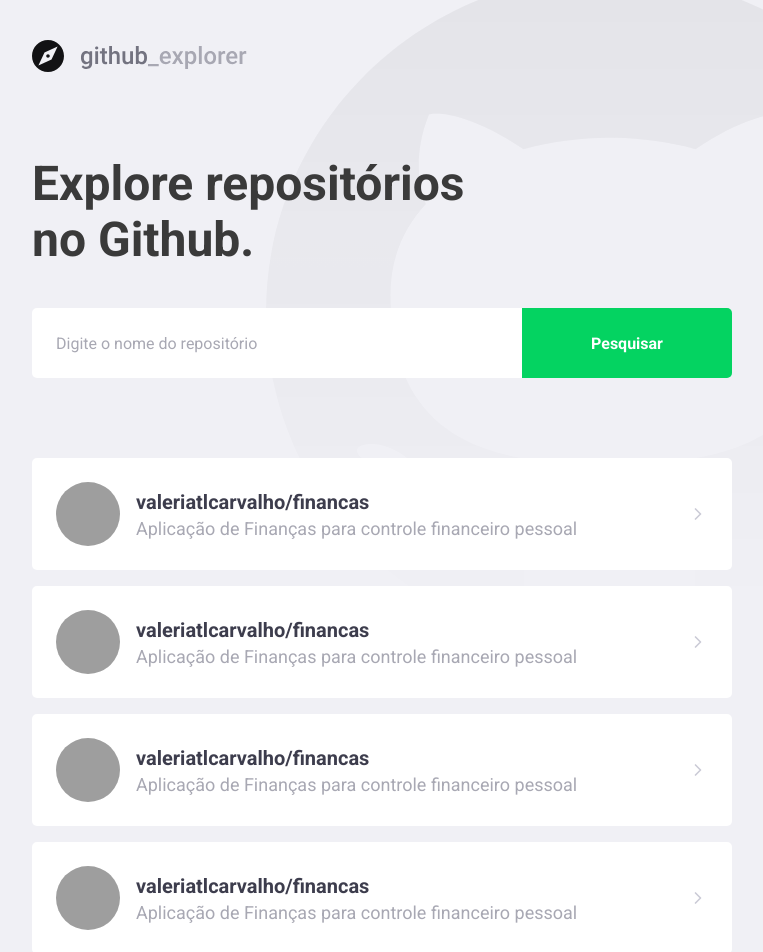
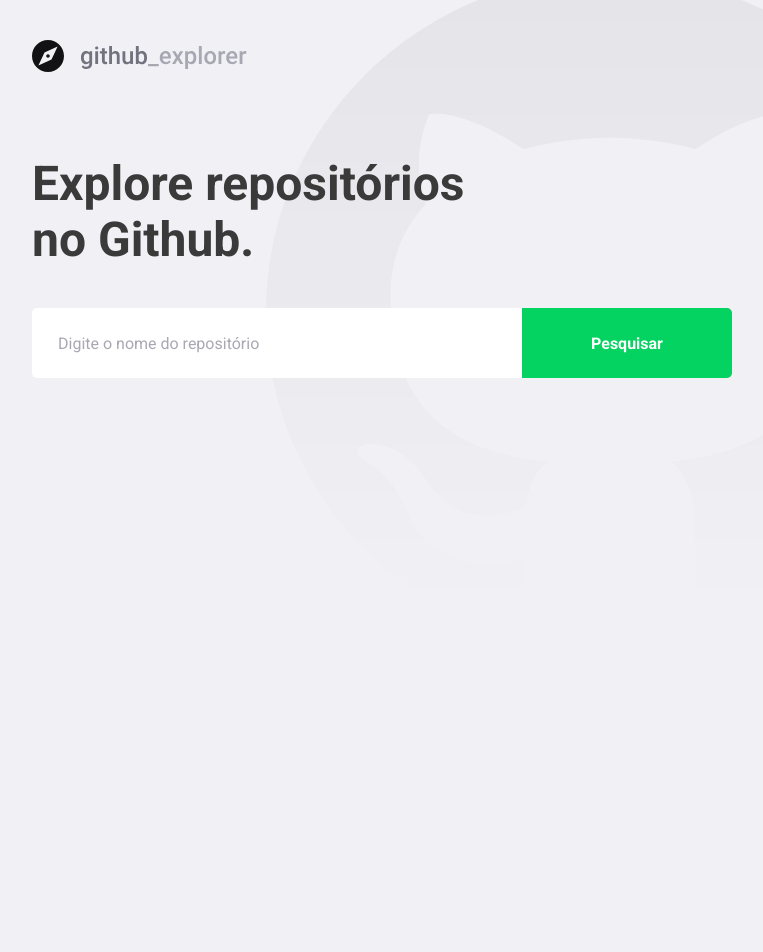
Before and after one commit to valeriatlcarvalho/gostack-react-github-explorer, a React (Create React App) app: page / in a window 1280 px wide. Shown: the top 952 px of the page, without its empty margins (148-911 px from the left). After the commit the page ends 800 px from the top, so only its background shows below. Built offline with nearby package versions, Linux system fonts and the light colour scheme; grey boxes are pictures that could not be loaded; the HTML template or start-up script is replaced by a standard one.

Commit message:
Tratamento de erros

```diff
--- a/package.json
+++ b/package.json
@@ -12,12 +12,14 @@
     "@testing-library/jest-dom": "^4.2.4",
     "@testing-library/react": "^9.3.2",
     "@testing-library/user-event": "^7.1.2",
+    "@types/axios": "^0.14.0",
     "@types/jest": "^24.0.0",
     "@types/node": "^12.0.0",
     "@types/react": "^16.9.0",
     "@types/react-dom": "^16.9.0",
     "@types/react-router-dom": "^5.1.5",
     "@types/styled-components": "^5.1.0",
+    "axios": "^0.19.2",
     "polished": "^3.6.4",
     "react": "^16.13.1",
     "react-dom": "^16.13.1",
--- a/src/pages/Dashboard/index.tsx
+++ b/src/pages/Dashboard/index.tsx
@@ -1,54 +1,73 @@
-import React from 'react';
+import React, { useState, FormEvent } from 'react';
 import { FiChevronRight } from 'react-icons/fi';
+import api from '../../services/api';
 
 import logoImg from '../../assets/logo.svg';
 
-import { Title, Form, Repositories } from './styles';
+import { Title, Form, Repositories, Error } from './styles';
+
+interface Repository {
+  full_name: string;
+  description: string;
+  owner: {
+    login: string;
+    avatar_url: string;
+  };
+}
 
 const Dashboard: React.FC = () => {
+  const [newRepo, setNewRepo] = useState('');
+  const [inputError, setInputError] = useState('');
+  const [repositories, setRepositories] = useState<Repository[]>([]);
+
+  async function handleAddRepository(event: FormEvent<HTMLFormElement>): Promise<any> {
+    event.preventDefault();
+
+    if (!newRepo) {
+      setInputError('Digite o autor/nome do repositório');
+      return;
+    }
+
+    try {
+      const response = await api.get<Repository>(`repos/${newRepo}`);
+
+      const repository = response.data;
+
+      setRepositories([...repositories, repository]);
+      setNewRepo('');
+      setInputError('');
+    } catch (e) {
+      setInputError('Erro na busca por esse repositório');
+    }
+  }
+
   return (
     <>
       <img src={logoImg} alt="Github Explorer" />
       <Title>Explore repositórios no Github.</Title>
 
-      <Form>
-        <input placeholder="Digite o nome do repositório" />
+      <Form hasError={!!inputError} onSubmit={handleAddRepository}>
+        <input
+          value={newRepo}
+          onChange={(e) => setNewRepo(e.target.value)}
+          placeholder="Digite o nome do repositório"
+        />
         <button type="submit">Pesquisar</button>
       </Form>
 
+      { inputError && <Error>{inputError}</Error> }
+
       <Repositories>
-        <a href="teste">
-          <img src="https://avatars0.githubusercontent.com/u/8976323?s=460&u=3084567be8df57ec600f54ff442a3aa51d8c8dcd&v=4" alt="Valéria Carvalho"/>
-          <div>
-            <strong>valeriatlcarvalho/financas</strong>
-            <p>Aplicação de Finanças para controle financeiro pessoal</p>
-          </div>
-          <FiChevronRight size={20} />
-        </a>
-        <a href="teste">
-          <img src="https://avatars0.githubusercontent.com/u/8976323?s=460&u=3084567be8df57ec600f54ff442a3aa51d8c8dcd&v=4" alt="Valéria Carvalho"/>
-          <div>
-            <strong>valeriatlcarvalho/financas</strong>
-            <p>Aplicação de Finanças para controle financeiro pessoal</p>
-          </div>
-          <FiChevronRight size={20} />
-        </a>
-        <a href="teste">
-          <img src="https://avatars0.githubusercontent.com/u/8976323?s=460&u=3084567be8df57ec600f54ff442a3aa51d8c8dcd&v=4" alt="Valéria Carvalho"/>
-          <div>
-            <strong>valeriatlcarvalho/financas</strong>
-            <p>Aplicação de Finanças para controle financeiro pessoal</p>
-          </div>
-          <FiChevronRight size={20} />
-        </a>
-        <a href="teste">
-          <img src="https://avatars0.githubusercontent.com/u/8976323?s=460&u=3084567be8df57ec600f54ff442a3aa51d8c8dcd&v=4" alt="Valéria Carvalho"/>
-          <div>
-            <strong>valeriatlcarvalho/financas</strong>
-            <p>Aplicação de Finanças para controle financeiro pessoal</p>
-          </div>
-          <FiChevronRight size={20} />
-        </a>
+        {repositories.map(repository => (
+          <a key={repository.full_name} href="teste">
+            <img src={repository.owner.avatar_url} alt={repository.owner.login} />
+            <div>
+              <strong>{repository.full_name}</strong>
+              <p>{repository.description}</p>
+            </div>
+            <FiChevronRight size={20} />
+          </a>
+        ))}
       </Repositories>
     </>
   );
--- a/src/pages/Dashboard/styles.ts
+++ b/src/pages/Dashboard/styles.ts
@@ -1,5 +1,9 @@
-import styled from 'styled-components';
+import styled, { css } from 'styled-components';
 import { shade } from 'polished';
+
+interface FormProps {
+  hasError: boolean;
+}
 
 export const Title = styled.h1`
   font-size: 48px;
@@ -10,7 +14,7 @@
   margin-top: 80px;
 `;
 
-export const Form = styled.form`
+export const Form = styled.form<FormProps>`
   margin-top: 40px;
   max-width: 700px;
   display: flex;
@@ -19,9 +23,14 @@
     flex: 1;
     height: 70px;
     padding: 0 24px;
-    border: 0;
     border-radius: 5px 0 0 5px;
     color: #3a3a3a;
+    border: 2px solid #fff;
+    border-right: 0;
+
+    ${({ hasError }) => hasError && css`
+      border-color: #c53030;
+    `}
 
     &::placeholder {
       color: #a8a8b3;
@@ -42,6 +51,12 @@
       background: ${shade(0.2, '#04d361')}
     }
   }
+`;
+
+export const Error = styled.span`
+  display: block;
+  color: #c53030;
+  margin-top: 8px;
 `;
 
 export const Repositories = styled.div`
@@ -73,7 +88,8 @@
     }
 
     div {
-      margin-left: 16px;
+      margin: 0 16px;
+      flex: 1;
 
       strong {
         font-size: 20px;
--- /dev/null
+++ b/src/services/api.ts
@@ -0,0 +1,7 @@
+import axios from 'axios';
+
+const api = axios.create({
+  baseURL: 'https://api.github.com'
+});
+
+export default api;
```
Also changed, not shown: .eslintrc.json, 1 other file (tests, documents, lock files or other folders).
